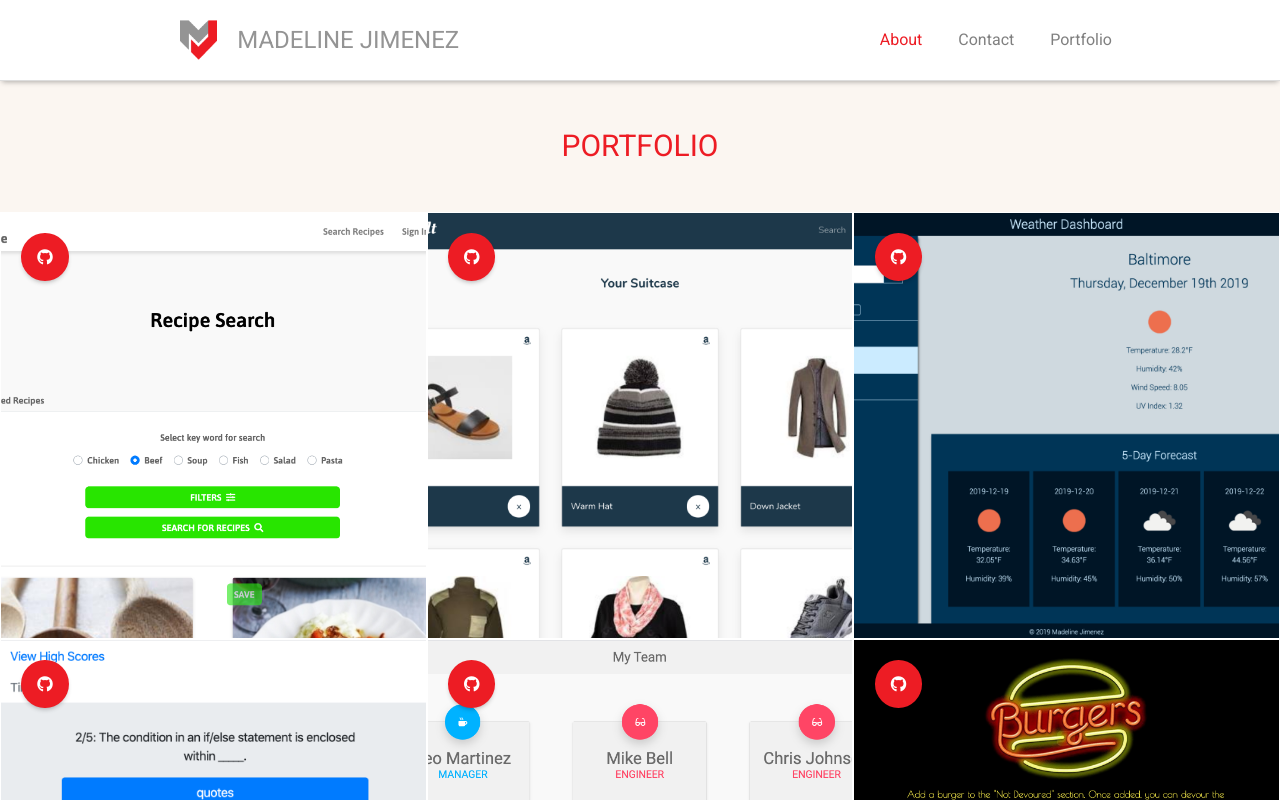
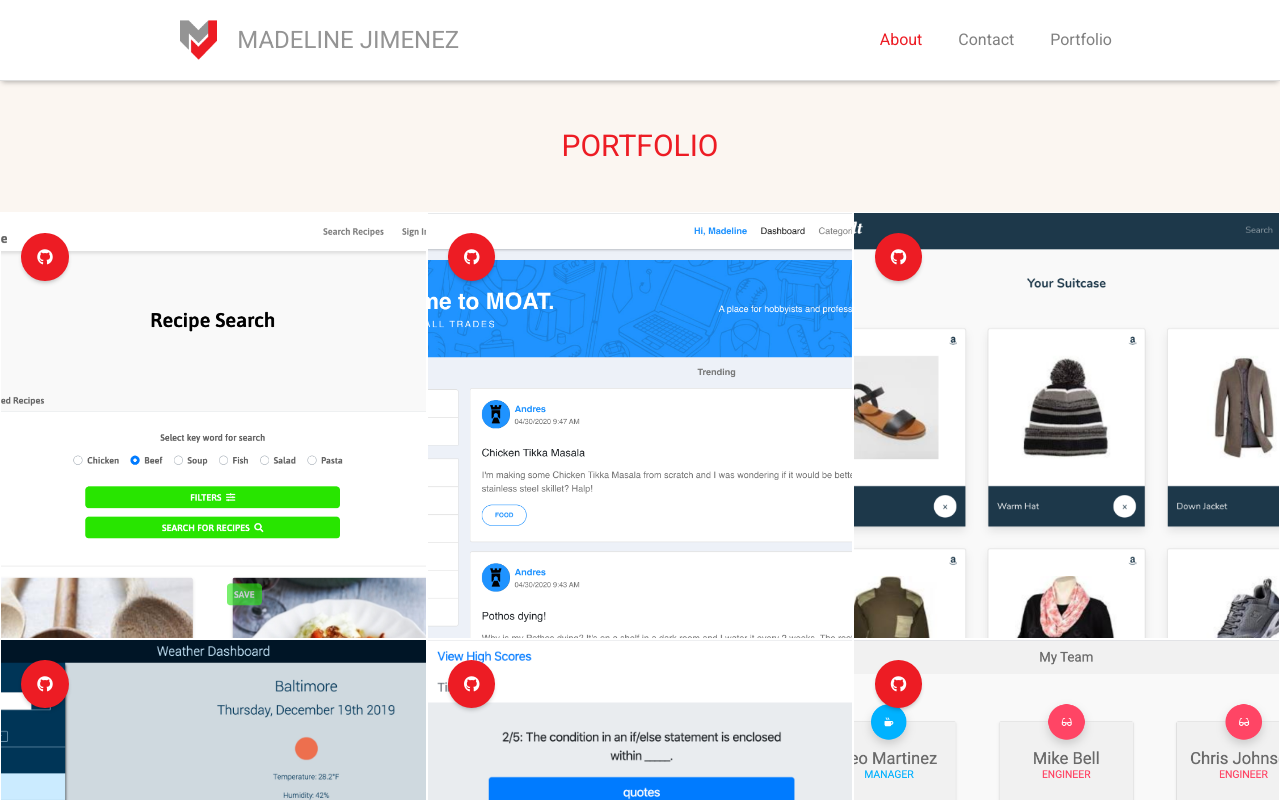
Before and after one commit to mijimenez/react_portfolio, a React (Create React App) app: page /portfolio in a window 1280 px wide. Shown: the top 800 px of the page. Built offline with nearby package versions, Linux system fonts and the light colour scheme.

Commit message:
Add moat portfolio piece

```diff
--- a/public/index.html
+++ b/public/index.html
@@ -49,7 +49,6 @@
 	//   });
   // });
 
-
 	</script>
   </body>
 </html>
--- a/src/components/Nav.js
+++ b/src/components/Nav.js
@@ -13,10 +13,10 @@ function Nav() {
             <div className="collapse navbar-collapse" id="navbarNav">
                 <ul className="navbar-nav ml-auto">
                 <li className="nav-item active">
-                    <AnchorLink className="nav-link" to="/#home">About<span className="sr-only">(current)</span></AnchorLink>
+                    <AnchorLink className="nav-link scroll" to="/#home">About<span className="sr-only">(current)</span></AnchorLink>
                 </li>
                 <li className="nav-item">
-                    <AnchorLink className="nav-link" to="/#contactMe">Contact</AnchorLink>
+                    <AnchorLink className="nav-link scroll" to="/#contactMe">Contact</AnchorLink>
                 </li>
                 <li className="nav-item">
                     <Link className="nav-link" to="/portfolio">Portfolio</Link>
--- a/src/utils/Items.json
+++ b/src/utils/Items.json
@@ -6,6 +6,14 @@
             "backgroundImage": "url('./assets/images/portfolio_images/good-cuisine.png')"
         },
         "title": "Good Cuisine"
+    },
+    {
+        "gitHubLink": "https://github.com/mijimenez/moat",
+        "liveLink": "https://master-of-all-trades.herokuapp.com/",
+        "image": {
+            "backgroundImage": "url('./assets/images/portfolio_images/moat.png')"
+        },
+        "title": "MOAT"
     },
     {
         "gitHubLink": "https://github.com/jonesec2/Pack-It",
@@ -38,13 +46,5 @@
             "backgroundImage": "url('./assets/images/portfolio_images/team-generator.png')"
         },
         "title": "Team Profile Generator"
-    },
-    {
-        "gitHubLink": "https://github.com/mijimenez/bootcamp_burger_node_express_handlebars",
-        "liveLink": "https://gentle-fortress-17484.herokuapp.com/",
-        "image": {
-            "backgroundImage": "url('./assets/images/portfolio_images/burgers.png')"
-        },
-        "title": "Burgers"
     }
 ]
```
Also changed, not shown: public/assets/images/portfolio_images/moat.png (added).
